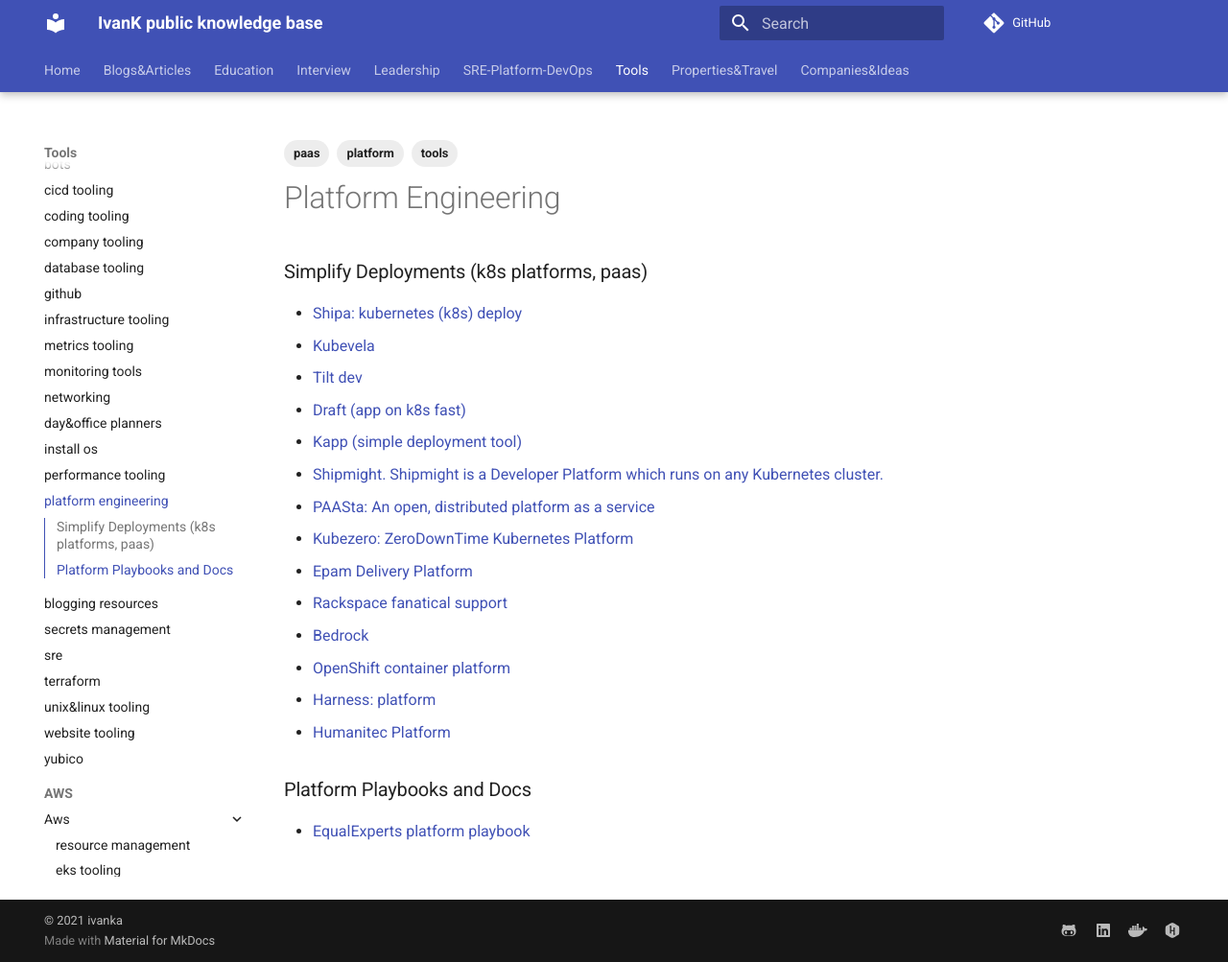
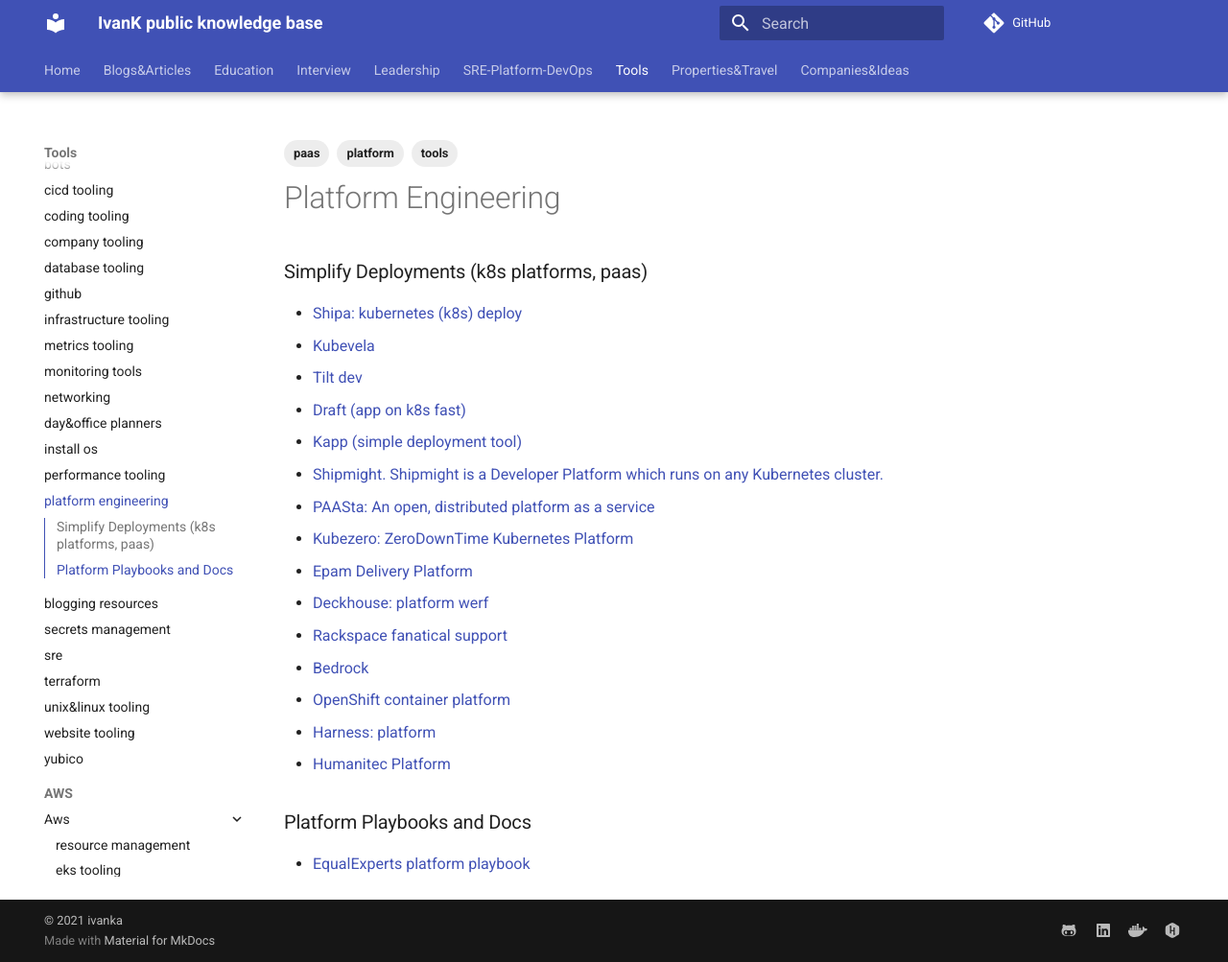
Before and after one commit to ivankatliarchuk/knowledge-base, an MkDocs documentation site: the page built from docs/tools/platforms.md, in a window 1280 px wide and 1003 px high. Shown: the whole window at 96% size. Built offline with MkDocs 1.6.1 and Material for MkDocs 9.7.7, drawn with Linux system fonts in a browser that asks for light colours; comment, search, counter and statistics services are not loaded.

Commit message:
get shit done
Signed-off-by: ivan katliarchuk <ivan.katliarchuk@gmail.com>

```diff
--- a/docs/tools/platforms.md
+++ b/docs/tools/platforms.md
@@ -25,6 +25,7 @@
 - [PAASta: An open, distributed platform as a service ](https://github.com/Yelp/paasta)
 - [Kubezero: ZeroDownTime Kubernetes Platform](https://git.zero-downtime.net/ZeroDownTime/kubezero)
 - [Epam Delivery Platform](https://github.com/epam/edp-install)
+- [Deckhouse: platform werf](https://github.com/deckhouse/deckhouse)
 - [Rackspace fanatical support](https://docs.rackspace.com/docs/amazon-web-services)
 - [Bedrock](https://bedrock.io/features)
 - [OpenShift container platform](https://docs.openshift.com/container-platform/4.15/welcome/index.html)
```
